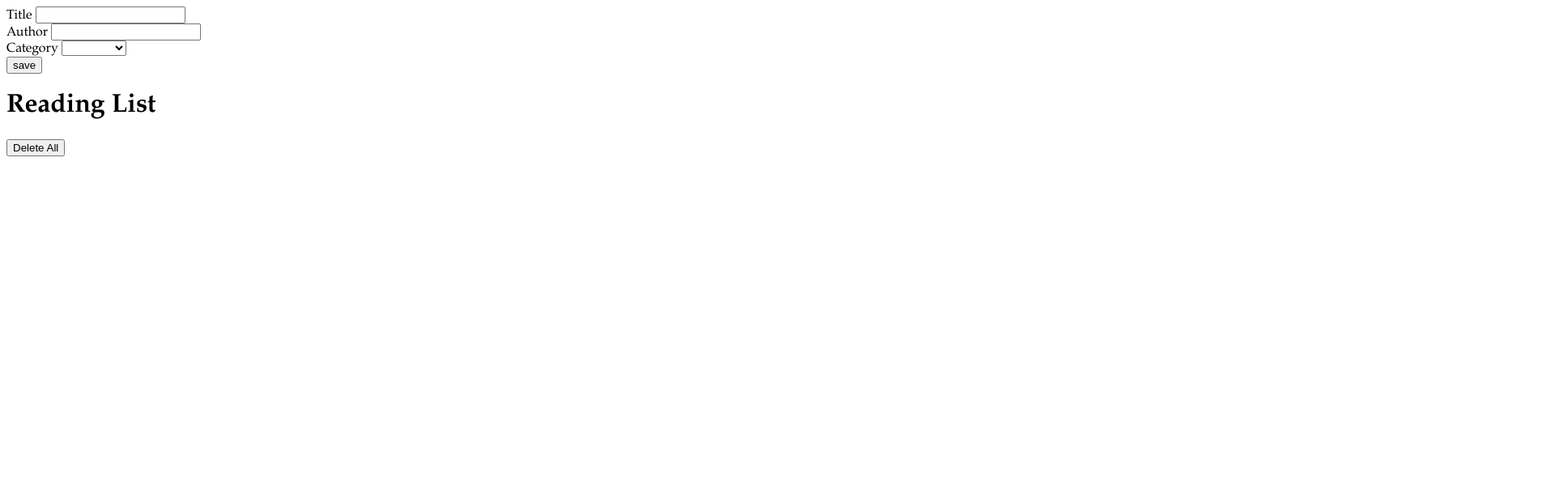
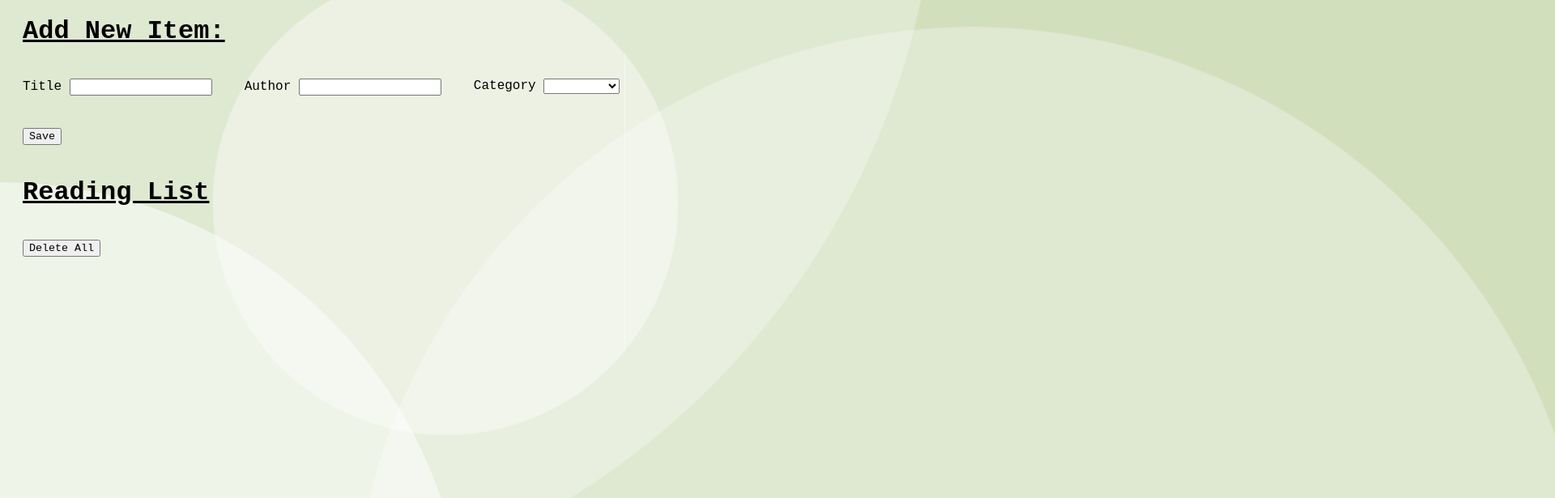
Before and after one commit to janeymcnab/events_lab_solo, a plain HTML site: page index.html in a window 1280 px wide. Shown: the top 615 px of the page at 81% size, 1920 px wide, since content can reach past the window. Drawn offline with Linux system fonts and the light colour scheme.

Commit message:
finishes extensions and adds css

```diff
--- a/css/main.css
+++ b/css/main.css
@@ -1,3 +1,115 @@
-body {
-  font-family: Palatino;
+*{
+  font-family:'Courier New', Courier, monospace
+
 }
+
+#reading-list{
+  display: flex;
+  list-style-type: none;
+  flex-wrap: wrap;
+}
+
+#form-wrapper{
+  display: flex;
+  flex-direction: row;
+  justify-content: flex-start;
+}
+
+.form-item{
+  padding: 20px;
+}
+
+li {
+  border: 1px solid white;
+  padding: 10px;
+  margin: 20px;
+  border-radius: 10px;
+  background-color: rgb(176, 196, 144);
+}
+
+h1{
+  margin: 20px;
+  text-decoration: underline;
+}
+
+#save-button{
+  margin: 20px;
+}
+
+#delete-all{
+  margin: 20px;
+}
+
+
+body{
+  background:rgb(210, 223, 188);
+}
+
+
+.circle{
+  position: absolute;
+  border-radius: 50%;
+  background: white;
+  animation: ripple 30s infinite;
+  z-index: -1;
+  animation-timing-function:linear;
+}
+
+.small{
+  width: 300px;
+  height: 300px;
+  left: 400px;
+  bottom: 400px;
+}
+
+.medium{
+  width: 600px;
+  height: 600px;
+  left: -300px;
+  bottom: -300px;
+}
+
+.large{
+  width: 800px;
+  height: 800px;
+  left: 800px;
+  bottom: -400px;
+}
+
+.x-large{
+  width: 1000px;
+  height: 1000px;
+  left: -300px;
+  bottom: 500px;
+}
+
+.shade1{
+  opacity: 0.3;
+}
+.shade2{
+  opacity: 0.3;
+}
+
+.shade3{
+  opacity: 0.5;
+}
+
+.shade4{
+  opacity: 0.4;
+}
+
+@keyframes ripple{
+  0%{
+    transform: scale(2);
+  }
+
+  50%{
+    transform: scale(1.75);
+  }
+
+  100%{
+    transform: scale(2);
+  }
+
+
+}
--- a/index.html
+++ b/index.html
@@ -7,6 +7,7 @@
     <link rel="stylesheet" type="text/css" media="screen" href="css/main.css" />
   </head>
   <body>
+    <h1>Add New Item:</h1>
     <form id="new-item-form">
       <div id="form-wrapper">
         <div class="form-item">
@@ -29,7 +30,7 @@
           </select>
         </div>
       </div>
-      <input type="submit" value="save"/>
+      <input id = "save-button" type="submit" value="Save"/>
     </form>
 
     <h1>Reading List</h1>
@@ -38,4 +39,12 @@
       <input id = "delete" type="submit" value="Delete All"/>
     </form>
   </body>
+
+  <div class="ripple-background">
+    <div class="circle x-large shade1"></div>
+    <div class="circle large shade2"></div>
+    <div class="circle medium shade3"></div>
+    <div class="circle small shade4"></div>
+  </div>
+
 </html>
```
